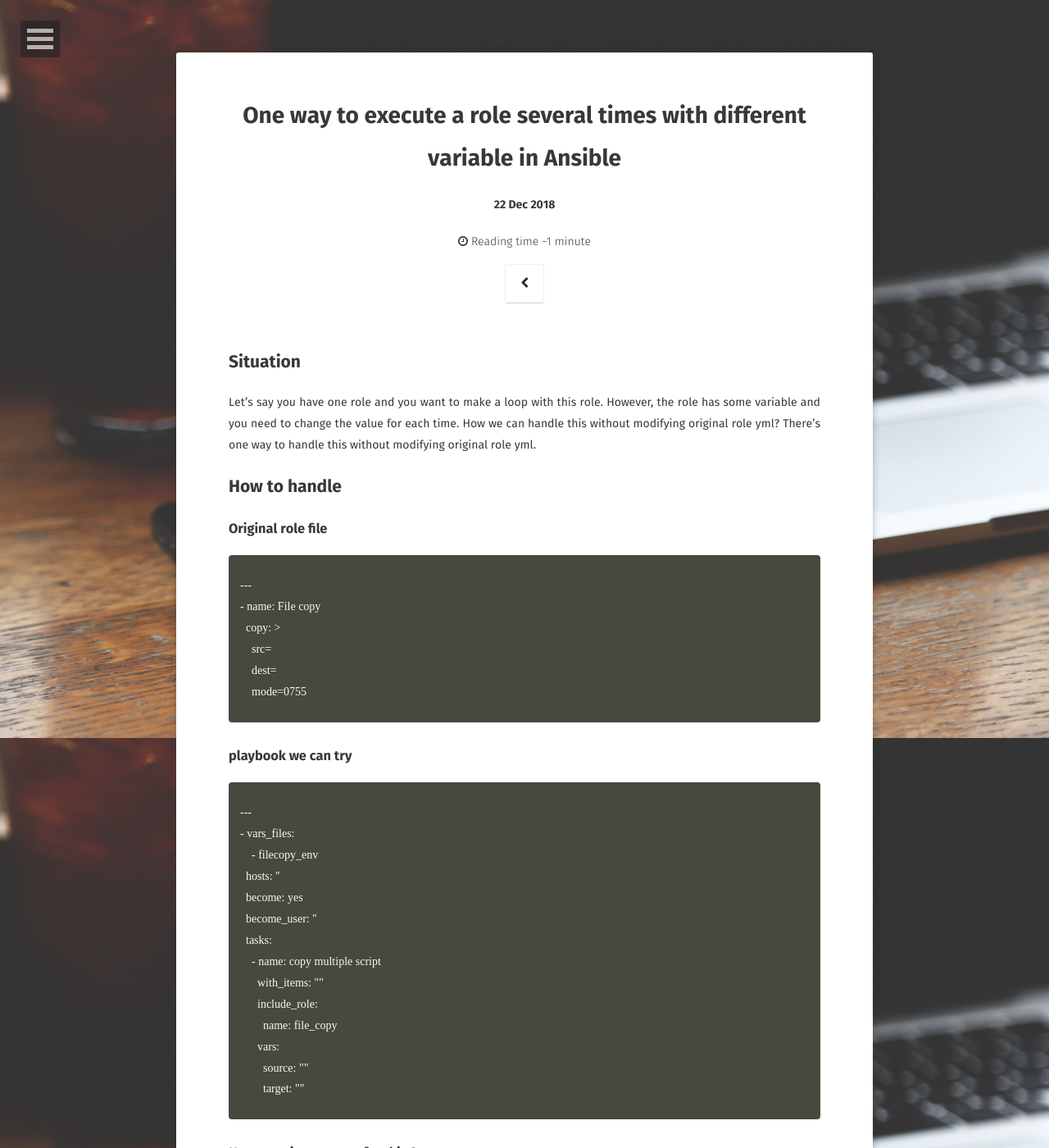
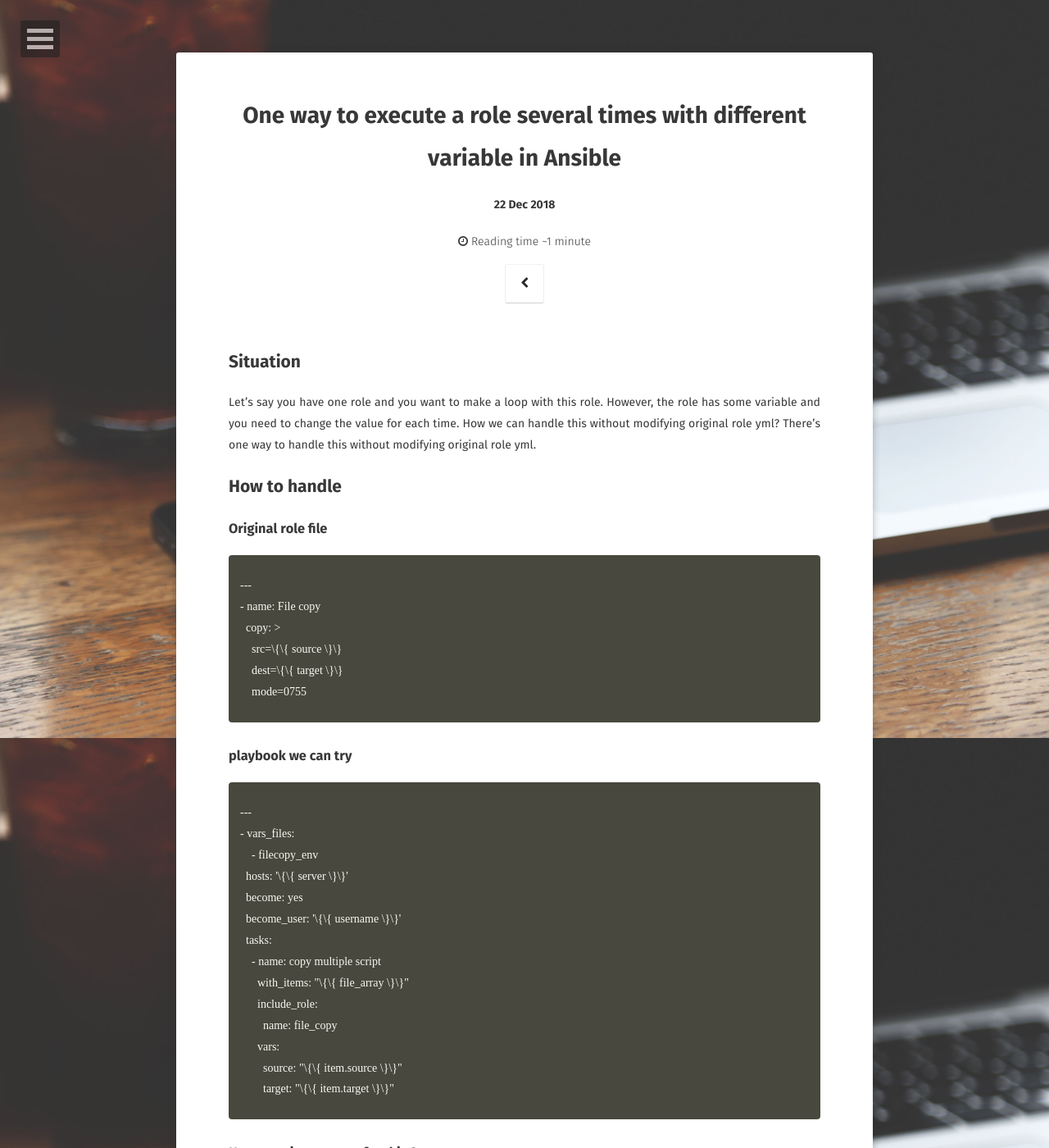
Before and after one commit to haleyyyblue/haleyyyblue.github.io, a Jekyll site: the page built from _posts/2018-12-22-ansible-includerole.md, in a window 1280 px wide and 1400 px high. Shown: the whole window at 82% size. Built offline with Jekyll 4.4.1, drawn with Linux system fonts in a browser that asks for light colours; some web fonts are replaced; comment, search, counter and statistics services are not loaded.

Commit message:
backslash

```diff
--- a/_posts/2018-12-22-ansible-includerole.md
+++ b/_posts/2018-12-22-ansible-includerole.md
@@ -20,8 +20,8 @@ There's one way to handle this without modifying original role yml.
 ---
 - name: File copy
   copy: >
-    src={{ source }}
-    dest={{ target }}
+    src=\{\{ source \}\}
+    dest=\{\{ target \}\}
     mode=0755
 {% endhighlight %}
 
@@ -30,17 +30,17 @@ There's one way to handle this without modifying original role yml.
 ---
 - vars_files:
     - filecopy_env
-  hosts: '{{ server }}'
+  hosts: '\{\{ server \}\}'
   become: yes
-  become_user: '{{ username }}'
+  become_user: '\{\{ username \}\}'
   tasks:
     - name: copy multiple script
-      with_items: "{{ file_array }}"
+      with_items: "\{\{ file_array \}\}"
       include_role:
         name: file_copy
       vars:
-        source: "{{ item.source }}"
-        target: "{{ item.target }}"
+        source: "\{\{ item.source \}\}"
+        target: "\{\{ item.target \}\}"
 {% endhighlight %}
 
 ### How to write an array for this ?
```
